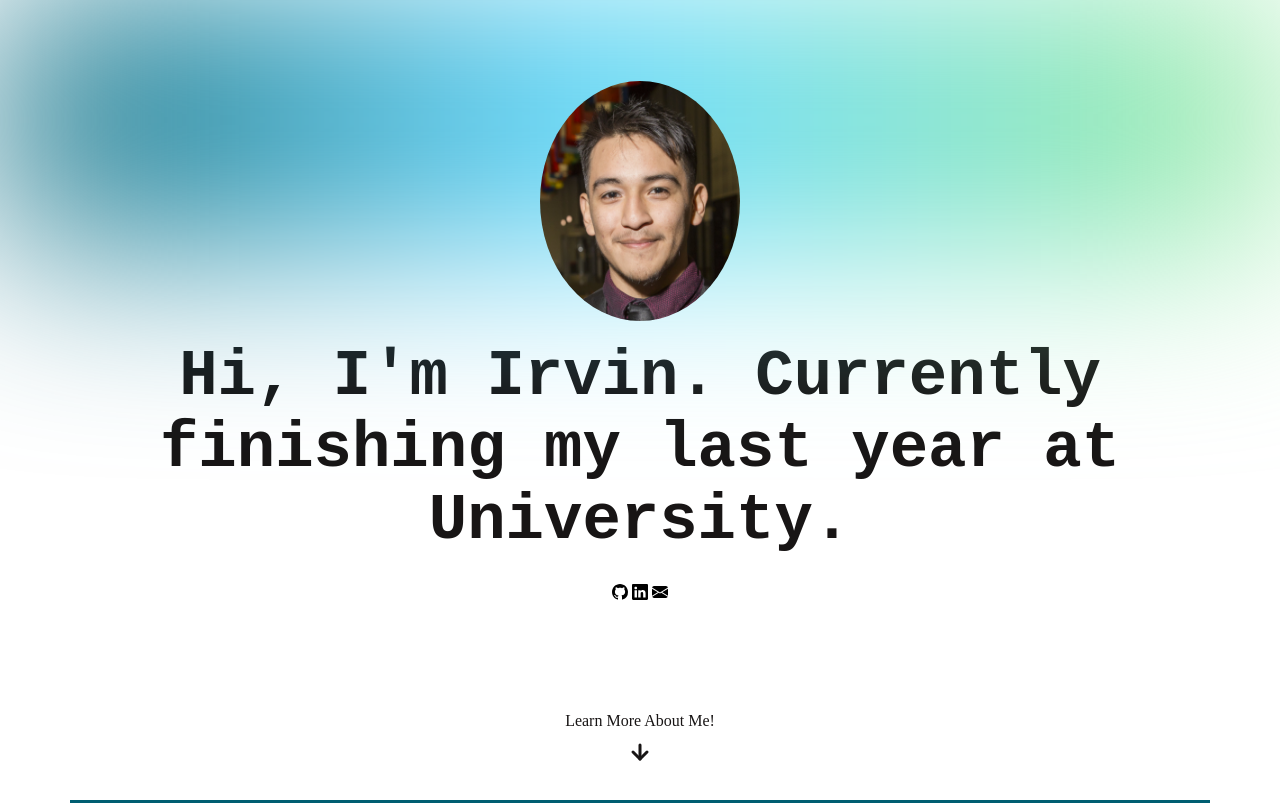
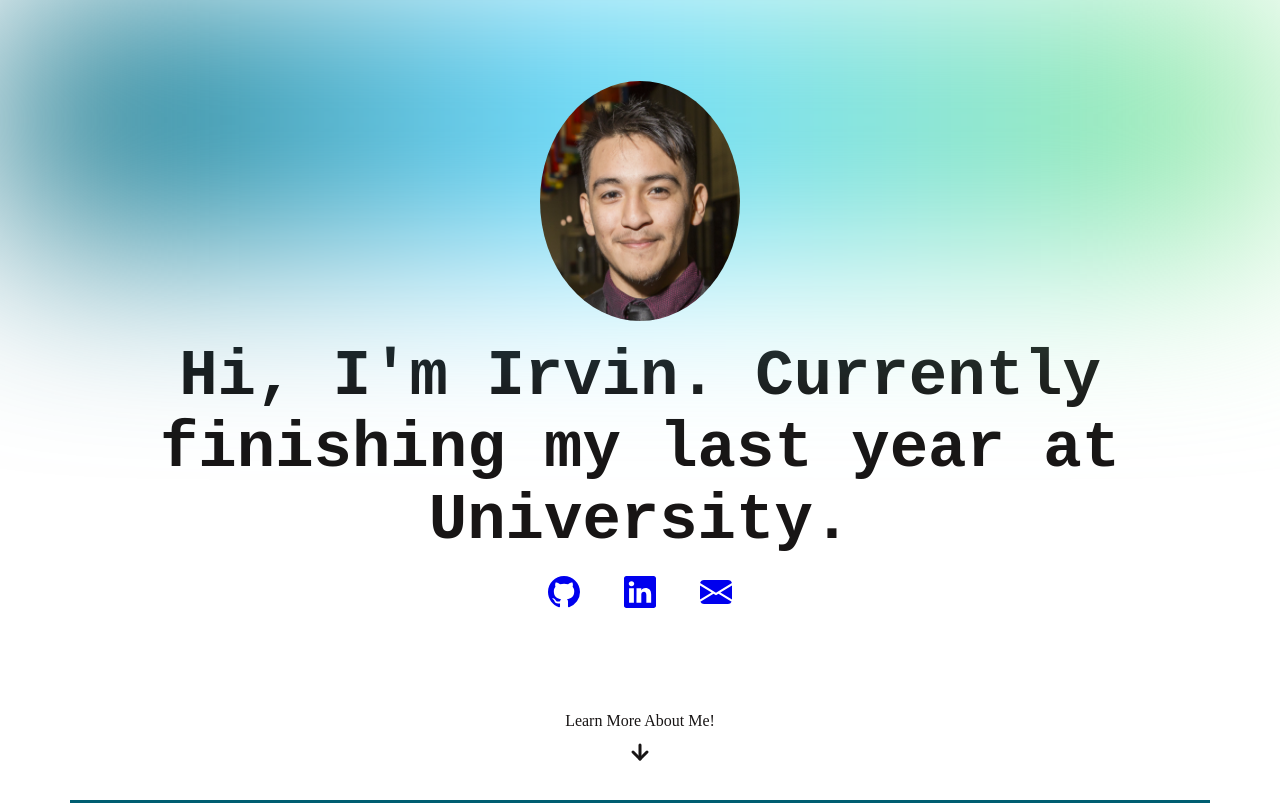
Before and after one commit to IrvinDelgado/my-blog, a plain HTML site: page index.html in a window 1280 px wide. Shown: the top 803 px of the page. Drawn offline with nearby package versions, Linux system fonts and the light colour scheme.

Commit message:
added Icon functino

```diff
--- a/index.html
+++ b/index.html
@@ -28,19 +28,20 @@
 
       <div class="contact-icons">
         <!-- GITHUB ICON -->
-        <svg xmlns="http://www.w3.org/2000/svg" width="16" height="16" fill="currentColor" class="bi bi-github" viewBox="0 0 16 16">
+
+        <a href="https://github.com/IrvinDelgado" target="_blank"><svg xmlns="http://www.w3.org/2000/svg" width="32" height="32" fill="currentColor" class="icon" viewBox="0 0 16 16" >
           <path d="M8 0C3.58 0 0 3.58 0 8c0 3.54 2.29 6.53 5.47 7.59.4.07.55-.17.55-.38 0-.19-.01-.82-.01-1.49-2.01.37-2.53-.49-2.69-.94-.09-.23-.48-.94-.82-1.13-.28-.15-.68-.52-.01-.53.63-.01 1.08.58 1.23.82.72 1.21 1.87.87 2.33.66.07-.52.28-.87.51-1.07-1.78-.2-3.64-.89-3.64-3.95 0-.87.31-1.59.82-2.15-.08-.2-.36-1.02.08-2.12 0 0 .67-.21 2.2.82.64-.18 1.32-.27 2-.27.68 0 1.36.09 2 .27 1.53-1.04 2.2-.82 2.2-.82.44 1.1.16 1.92.08 2.12.51.56.82 1.27.82 2.15 0 3.07-1.87 3.75-3.65 3.95.29.25.54.73.54 1.48 0 1.07-.01 1.93-.01 2.2 0 .21.15.46.55.38A8.012 8.012 0 0 0 16 8c0-4.42-3.58-8-8-8z"/>
-        </svg>
+        </svg></a>
 
         <!-- LINKEDIN ICON -->
-        <svg xmlns="http://www.w3.org/2000/svg" width="16" height="16" fill="currentColor" class="bi bi-linkedin" viewBox="0 0 16 16">
+        <a href="https://www.linkedin.com/in/idelgado9" target="_blank"><svg xmlns="http://www.w3.org/2000/svg" width="32" height="32" fill="currentColor" class="icon" viewBox="0 0 16 16">
           <path d="M0 1.146C0 .513.526 0 1.175 0h13.65C15.474 0 16 .513 16 1.146v13.708c0 .633-.526 1.146-1.175 1.146H1.175C.526 16 0 15.487 0 14.854V1.146zm4.943 12.248V6.169H2.542v7.225h2.401zm-1.2-8.212c.837 0 1.358-.554 1.358-1.248-.015-.709-.52-1.248-1.342-1.248-.822 0-1.359.54-1.359 1.248 0 .694.521 1.248 1.327 1.248h.016zm4.908 8.212V9.359c0-.216.016-.432.08-.586.173-.431.568-.878 1.232-.878.869 0 1.216.662 1.216 1.634v3.865h2.401V9.25c0-2.22-1.184-3.252-2.764-3.252-1.274 0-1.845.7-2.165 1.193v.025h-.016a5.54 5.54 0 0 1 .016-.025V6.169h-2.4c.03.678 0 7.225 0 7.225h2.4z"/>
-        </svg>
+        </svg></a>
 
         <!-- EMAIL ICON -->
-        <svg xmlns="http://www.w3.org/2000/svg" width="16" height="16" fill="currentColor" class="bi bi-envelope-fill" viewBox="0 0 16 16">
+        <a href="https://mail.google.com/mail/?view=cm&fs=1&to=idelgadoramirez@hawk.iit.edu" target="_blank"><svg xmlns="http://www.w3.org/2000/svg" width="32" height="32" fill="currentColor" class="icon" viewBox="0 0 16 16">
           <path d="M.05 3.555A2 2 0 0 1 2 2h12a2 2 0 0 1 1.95 1.555L8 8.414.05 3.555zM0 4.697v7.104l5.803-3.558L0 4.697zM6.761 8.83l-6.57 4.027A2 2 0 0 0 2 14h12a2 2 0 0 0 1.808-1.144l-6.57-4.027L8 9.586l-1.239-.757zm3.436-.586L16 11.801V4.697l-5.803 3.546z"/>
-        </svg>
+        </svg></a>
       </div>
 
       <div class="section-footer">
--- a/styles/style.scss
+++ b/styles/style.scss
@@ -65,6 +65,15 @@ body {
 }
 .contact-icons{
     margin-top: -250px;
+    white-space:nowrap;
+}
+.icon{
+    margin-left: 20px;
+    margin-right: 20px;
+    cursor: pointer;
+    &:hover{
+       transform: scale(1.5);
+    }
 }
 
 .section-footer{
```
Also changed, not shown: styles/style.css, 1 other file.
